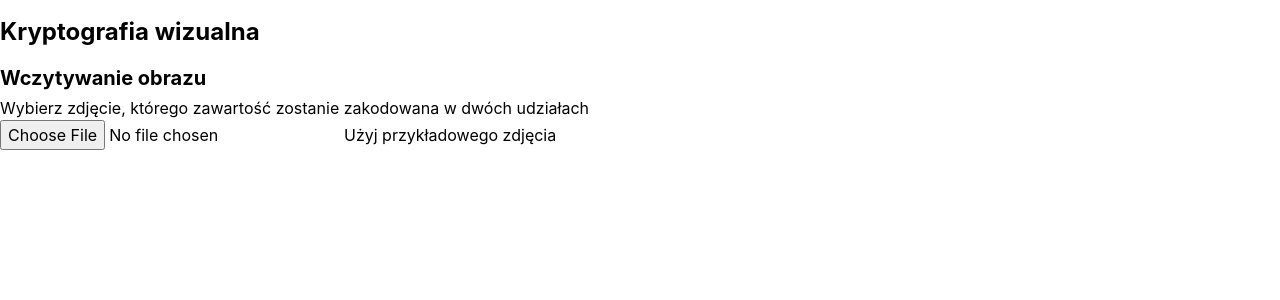
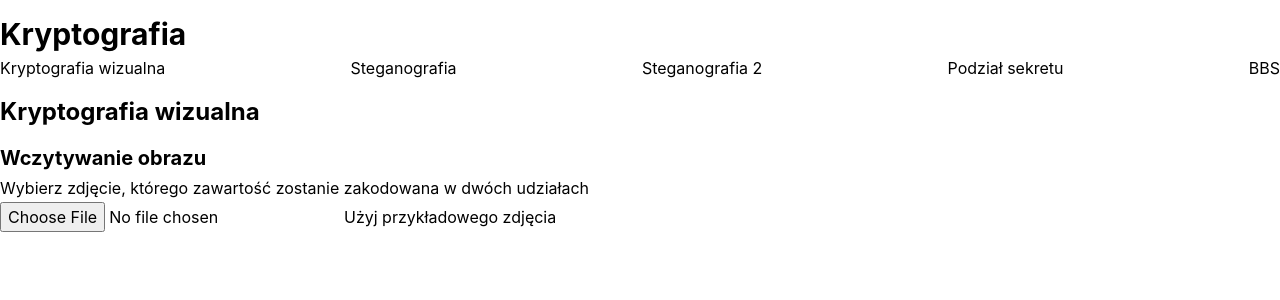
Before and after one commit to srflp/cryptography, a Next.js app: page /visual-cryptography in a window 1280 px wide. Shown: the top 300 px of the page. Built offline with nearby package versions, Linux system fonts and the light colour scheme.

Commit message:
add nav, update deps

```diff
--- a/src/algorithms/shared/Title.tsx
+++ b/src/algorithms/shared/Title.tsx
@@ -1,4 +1,8 @@
 import { FC, PropsWithChildren } from "react";
+
+export const SiteTitle: FC<PropsWithChildren> = ({ children }) => {
+  return <h1 className="text-3xl font-bold mt-4 mb-1">{children}</h1>;
+};
 
 export const Title: FC<PropsWithChildren> = ({ children }) => {
   return <h2 className="text-2xl font-bold mt-4 mb-1">{children}</h2>;
--- a/src/pages/_app.tsx
+++ b/src/pages/_app.tsx
@@ -1,9 +1,19 @@
 import "../styles/globals.css";
 import type { AppProps } from "next/app";
+import Link from "next/link";
+import { SiteTitle } from "../algorithms/shared/Title";
 
 export default function App({ Component, pageProps }: AppProps) {
   return (
     <div className="container overflow-auto">
+      <SiteTitle>Kryptografia</SiteTitle>
+      <nav className="flex justify-between">
+        <Link href="visual-cryptography">Kryptografia wizualna</Link>
+        <Link href="steganography">Steganografia</Link>
+        <Link href="steganography2">Steganografia 2</Link>
+        <Link href="secret-sharing">Podział sekretu</Link>
+        <Link href="bbs">BBS</Link>
+      </nav>
       <Component {...pageProps} />
     </div>
   );
--- a/src/pages/visual-cryptography.tsx
+++ b/src/pages/visual-cryptography.tsx
@@ -1,6 +1,6 @@
 import { useCallback, useRef, useState } from "react";
 import { ImageCanvas } from "../algorithms/visual-cryptography/shared/ImageCanvas";
-import { SubTitle, Title } from "../algorithms/shared/Title";
+import { Paragraph, SubTitle, Title } from "../algorithms/shared/Title";
 import { ShareSuperposition } from "../algorithms/visual-cryptography/ShareSuperposition";
 import { renderShareSuperposition } from "../algorithms/visual-cryptography/share-superposition/render";
 import { renderShares } from "../algorithms/visual-cryptography/share-generation/render";
@@ -36,10 +36,10 @@ export default function VisualCryptography() {
       <Title>Kryptografia wizualna</Title>
       <SubTitle>Wczytywanie obrazu</SubTitle>
       {!imgFile && (
-        <div>
+        <Paragraph>
           Wybierz zdjęcie, którego zawartość zostanie zakodowana w dwóch
           udziałach
-        </div>
+        </Paragraph>
       )}
       <input
         type="file"
--- a/src/styles/globals.css
+++ b/src/styles/globals.css
@@ -10,17 +10,6 @@ body {
     Ubuntu, Cantarell, Fira Sans, Droid Sans, Helvetica Neue, sans-serif;
 }
 
-a {
-  color: inherit;
-  text-decoration: none;
-}
-
 * {
   box-sizing: border-box;
 }
-
-/*@media (prefers-color-scheme: dark) {*/
-/*  html {*/
-/*    color-scheme: dark;*/
-/*  }*/
-/*}*/
```
Also changed, not shown: package.json (+5 -4 lines), 1 other file (tests, documents, lock files or other folders).
